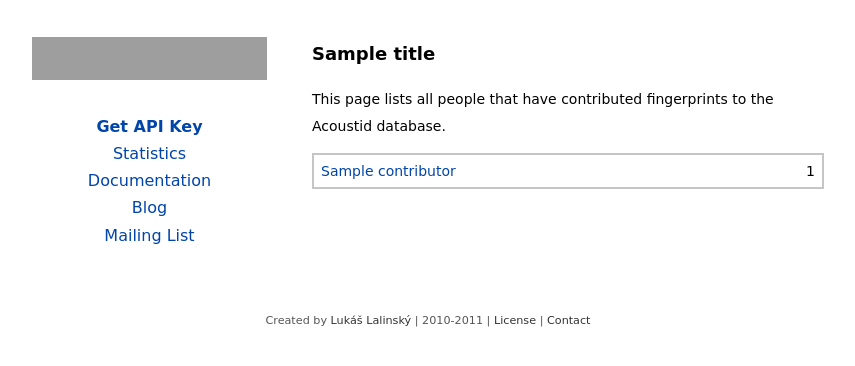
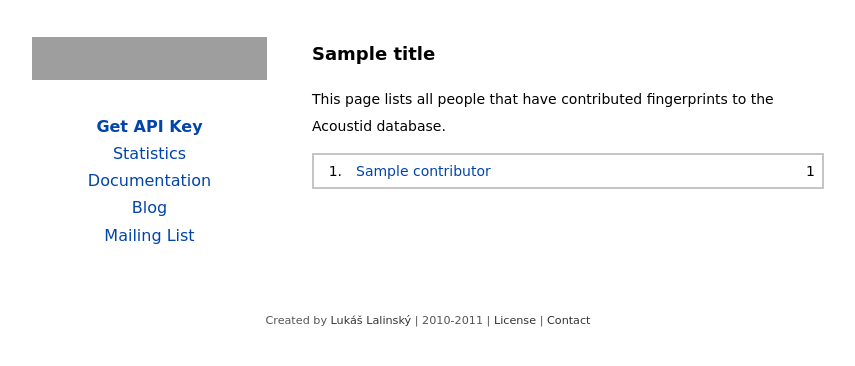
Before and after one commit to acoustid/acoustid-server, a Python web app: template templates/contributors.html in a window 1280 px wide. Shown: the top 366 px of the page, without its empty margins (212-1067 px from the left). Run offline with Jinja, Linux system fonts and the light colour scheme; the template is opened without the code that fills it: most values are stand-ins (such as "Sample title", 1, 10 or a date in 2020); grey boxes are pictures that could not be loaded.

Commit message:
Add indexes to contributor lists

```diff
--- a/static/style.css
+++ b/static/style.css
@@ -199,3 +199,8 @@ table.listing td.r {
     text-align: right;
     width: 5em;
 }
+
+table.listing td.index {
+    text-align: right;
+    width: 1.5em;
+}
--- a/templates/contributors.html
+++ b/templates/contributors.html
@@ -9,6 +9,7 @@
 <table class="listing">
     {% for t in contributors %}
     <tr>
+        <td class="index">{{ loop.index }}.</td>
         <td>{% if t.mbuser %}<a href="http://musicbrainz.org/show/user/?username={{ t.mbuser }}">{% endif %}{{ t.name }}{% if t.mbuser %}</a>{% endif %}</td>
         <td class="r">{{ t.count }}</td>
     </tr>
--- a/templates/stats.html
+++ b/templates/stats.html
@@ -63,6 +63,7 @@
 <table class="listing">
     {% for t in top_contributors %}
     <tr>
+        <td class="index">{{ loop.index }}.</td>
         <td>{% if t.mbuser %}<a href="http://musicbrainz.org/show/user/?username={{ t.mbuser }}">{% endif %}{{ t.name }}{% if t.mbuser %}</a>{% endif %}</td>
         <td class="r">{{ t.count }}</td>
     </tr>
```
